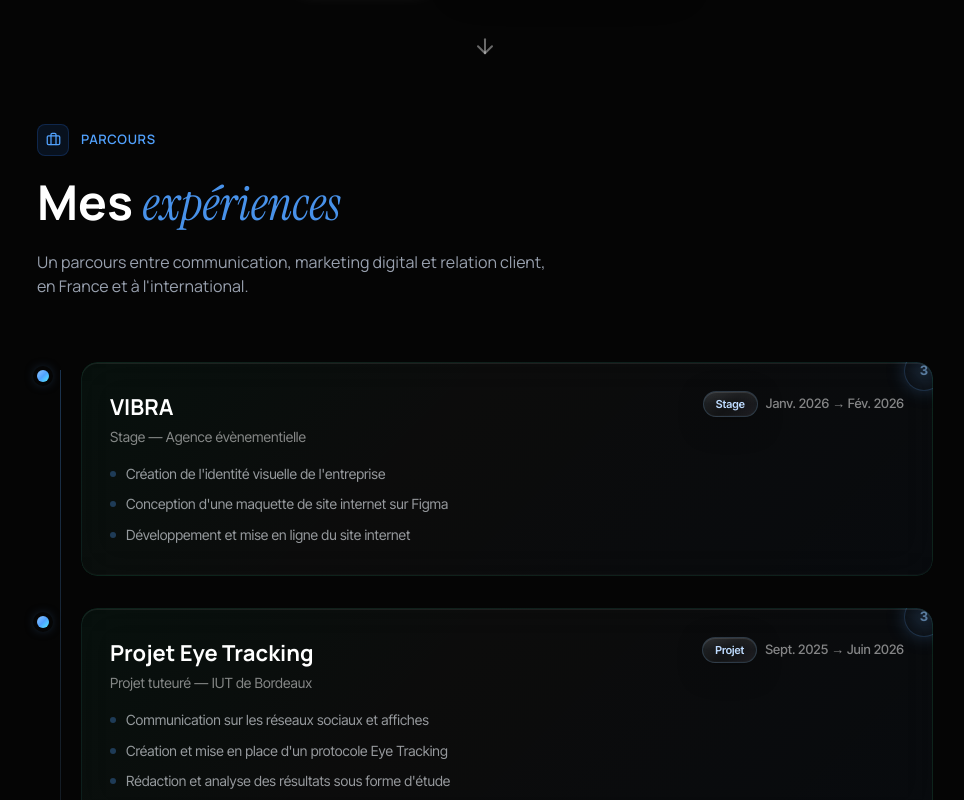
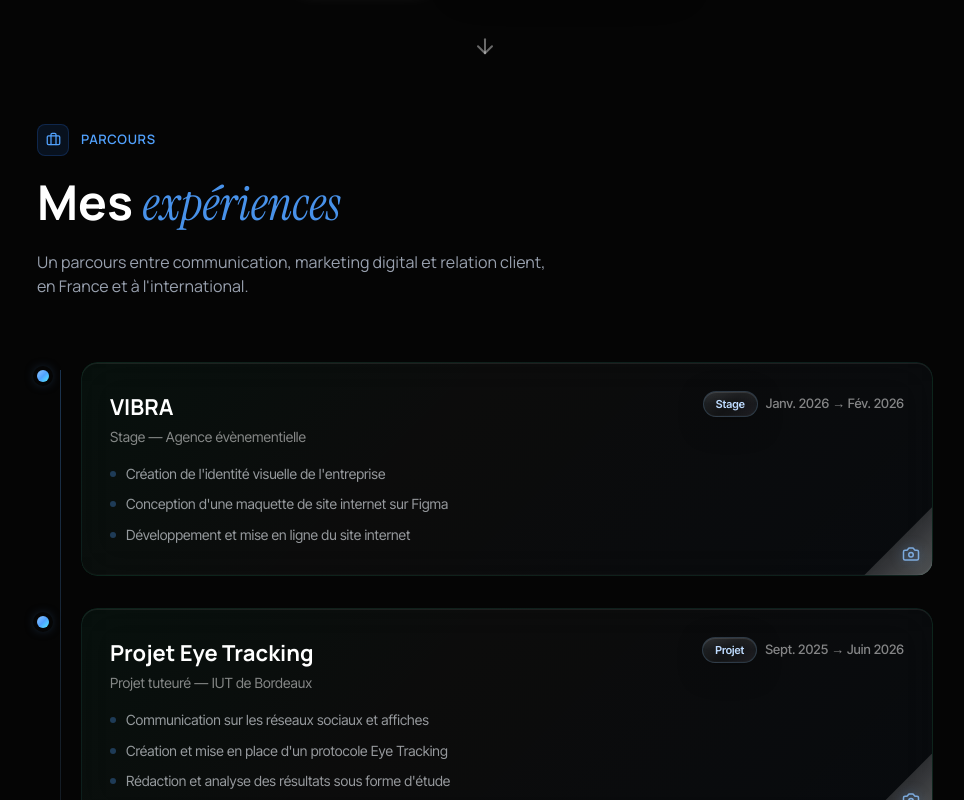
Before and after one commit to Elouanprg/Portfolio-Elouan-PORGE, a React (Vite) app: page / in a window 1280 px wide. Shown: the part 980-1780 px from the top of the page, without its empty margins (155-1119 px from the left). Built offline with nearby package versions, Linux system fonts and the light colour scheme.

Commit message:
Bigger glowing peel corner with larger camera icon

```diff
--- a/src/components/Experiences.tsx
+++ b/src/components/Experiences.tsx
@@ -149,18 +149,15 @@ function ExperienceCard({ exp }: { exp: (typeof experiences)[0] }) {
         style={{ transformOrigin: "top center", transformStyle: "preserve-3d" }}
         className="liquid-glass-tint rounded-2xl p-6 md:p-7 transition-all duration-500 group relative"
       >
-        {/* Floating photo indicator */}
+        {/* Peel corner */}
         <button
           onClick={() => setPeeled(!peeled)}
-          className="absolute -top-3 -right-3 z-20 cursor-pointer w-10 h-10 rounded-full flex items-center justify-center hover:scale-110 active:scale-95 transition-transform duration-200 animate-pulse"
-          style={{
-            background: "radial-gradient(circle, rgba(96,165,250,0.25) 0%, rgba(96,165,250,0.08) 70%)",
-            border: "1px solid rgba(96,165,250,0.35)",
-            boxShadow: "0 0 16px rgba(96,165,250,0.3), 0 0 32px rgba(96,165,250,0.1)",
-          }}
+          className="absolute bottom-0 right-0 z-20 cursor-pointer"
           title="Voir les photos"
         >
-          <span className="text-[13px] font-bold text-blue-300">{exp.photos.length}</span>
+          <div className="peel-corner">
+            <Camera size={18} className="absolute bottom-3 right-3 text-blue-300/80 drop-shadow-[0_0_6px_rgba(96,165,250,0.5)]" />
+          </div>
         </button>
 
         <div className="flex flex-wrap items-start justify-between gap-3 mb-3 relative z-10">
--- a/src/index.css
+++ b/src/index.css
@@ -211,42 +211,47 @@ body {
    PEEL CORNER EFFECT
    ============================================ */
 @keyframes peel-breathe {
-  0%, 100% { width: 44px; height: 44px; }
-  50% { width: 54px; height: 54px; }
+  0%, 100% { width: 60px; height: 60px; }
+  50% { width: 70px; height: 70px; }
+}
+
+@keyframes peel-glow {
+  0%, 100% { box-shadow: -2px -2px 12px rgba(96, 165, 250, 0.2), 0 0 20px rgba(96, 165, 250, 0.1); }
+  50% { box-shadow: -2px -2px 16px rgba(96, 165, 250, 0.4), 0 0 30px rgba(96, 165, 250, 0.2); }
 }
 
 .peel-corner {
   position: absolute;
   bottom: 0;
   right: 0;
-  width: 44px;
-  height: 44px;
+  width: 60px;
+  height: 60px;
   background: linear-gradient(
     135deg,
-    rgba(96, 165, 250, 0.12) 0%,
-    rgba(96, 165, 250, 0.06) 45%,
-    rgba(255, 255, 255, 0.08) 50%,
-    rgba(255, 255, 255, 0.15) 100%
+    rgba(96, 165, 250, 0.3) 0%,
+    rgba(96, 165, 250, 0.15) 45%,
+    rgba(255, 255, 255, 0.15) 50%,
+    rgba(255, 255, 255, 0.3) 100%
   );
-  border-top-left-radius: 16px;
+  border-top-left-radius: 20px;
   clip-path: polygon(100% 0%, 0% 100%, 100% 100%);
-  animation: peel-breathe 4s ease-in-out infinite;
+  animation: peel-breathe 4s ease-in-out infinite, peel-glow 3s ease-in-out infinite;
   transition: all 0.4s cubic-bezier(0.22, 1, 0.36, 1);
-  box-shadow: -2px -2px 8px rgba(0, 0, 0, 0.3);
 }
 
 .group:hover .peel-corner,
 .peel-corner:hover {
-  width: 64px;
-  height: 64px;
+  width: 85px;
+  height: 85px;
   animation: none;
   background: linear-gradient(
     135deg,
-    rgba(96, 165, 250, 0.2) 0%,
-    rgba(96, 165, 250, 0.1) 45%,
-    rgba(255, 255, 255, 0.12) 50%,
-    rgba(255, 255, 255, 0.2) 100%
+    rgba(96, 165, 250, 0.4) 0%,
+    rgba(96, 165, 250, 0.2) 45%,
+    rgba(255, 255, 255, 0.2) 50%,
+    rgba(255, 255, 255, 0.35) 100%
   );
+  box-shadow: -3px -3px 20px rgba(96, 165, 250, 0.5), 0 0 40px rgba(96, 165, 250, 0.25);
 }
 
 .liquid-shimmer::before {
```
